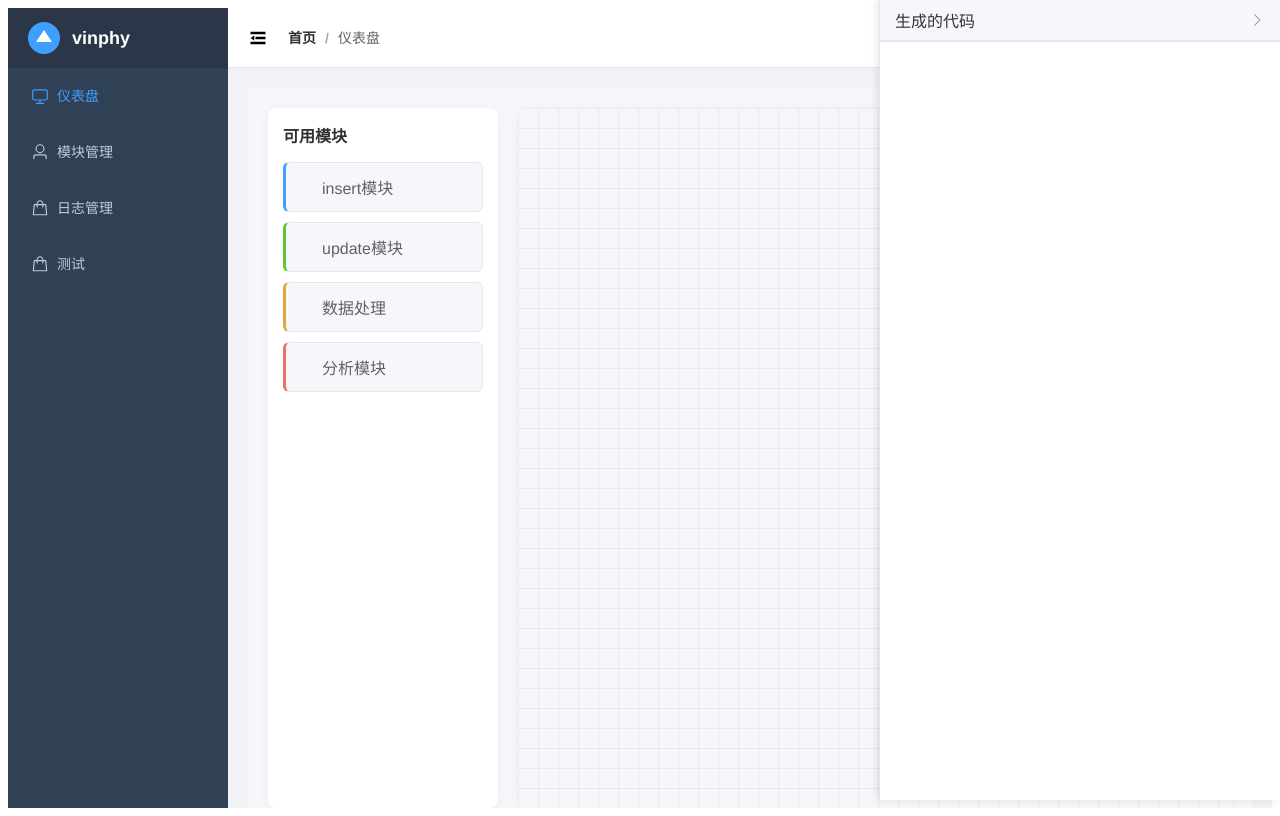
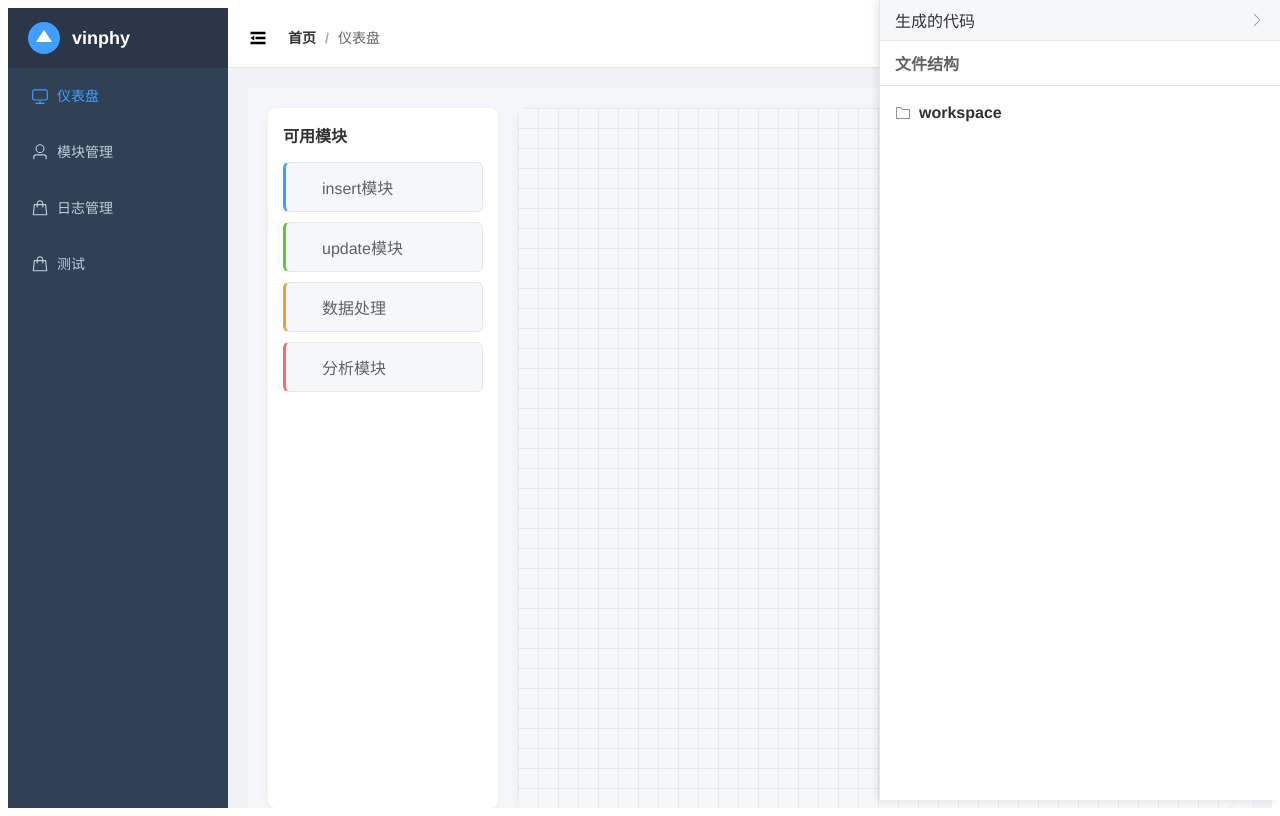
Before and after one commit to vinphy/webproject, a Vue app in the folder frontend/: page /components in a window 1280 px wide. Built offline with nearby package versions, Linux system fonts and the light colour scheme; grey boxes are pictures that could not be loaded.

Commit message:
生成框架代码以树形方式显示

```diff
--- a/frontend/src/views/Components.vue
+++ b/frontend/src/views/Components.vue
@@ -221,18 +221,79 @@
         </el-icon>
       </div>
       <div class="code-panel-content" v-show="!isCodePanelCollapsed">
-        <div class="code-tabs">
-          <div
-            v-for="(file, index) in generatedFiles"
-            :key="index"
-            :class="['code-tab', { active: currentFileIndex === index }]"
-            @click="currentFileIndex = index"
+        <!-- 文件树形结构 -->
+        <div v-if="!currentFile" class="file-tree">
+          <div class="tree-header">
+            <span>文件结构</span>
+          </div>
+          <div class="tree-content">
+            <div class="tree-node">
+              <div class="tree-item workspace">
+                <el-icon><Folder /></el-icon>
+                <span>workspace</span>
+              </div>
+              <div class="tree-children">
+                <div v-for="(module, index) in fileTree" :key="index" class="tree-node">
+                  <div class="tree-item module">
+                    <el-icon
+                      class="expand-icon"
+                      :class="{ 'is-expanded': module.expanded }"
+                      @click="toggleModule(module)"
                     >
-            {{ file.name }}
+                      <ArrowRight />
+                    </el-icon>
+                    <el-icon><Folder /></el-icon>
+                    <span>{{ module.name }}</span>
+                  </div>
+                  <div v-show="module.expanded" class="tree-children">
+                    <!-- src 文件夹 -->
+                    <div class="tree-node">
+                      <div class="tree-item folder">
+                        <el-icon
+                          class="expand-icon"
+                          :class="{ 'is-expanded': module.srcExpanded }"
+                          @click="toggleSrc(module)"
+                        >
+                          <ArrowRight />
+                        </el-icon>
+                        <el-icon><Folder /></el-icon>
+                        <span>src</span>
+                      </div>
+                      <div v-show="module.srcExpanded" class="tree-children">
+                        <div class="tree-item file" @dblclick="openFile(module.files[0])">
+                          <el-icon><Document /></el-icon>
+                          <span>main.c</span>
                         </div>
                       </div>
-        <div class="code-content">
-          <pre><code>{{ currentFileContent }}</code></pre>
+                    </div>
+                    <!-- README.md -->
+                    <div class="tree-item file" @dblclick="openFile(module.files[1])">
+                      <el-icon><Document /></el-icon>
+                      <span>README.md</span>
+                    </div>
+                  </div>
+                </div>
+              </div>
+            </div>
+          </div>
+        </div>
+
+        <!-- 文件内容 -->
+        <div v-else class="file-content">
+          <div class="file-header">
+            <el-button
+              type="text"
+              class="back-button"
+              @click="backToTree"
+            >
+              <el-icon><Back /></el-icon>
+              返回
+            </el-button>
+            <span class="file-name">{{ currentFile.name }}</span>
+          </div>
+          <div class="file-body">
+            <pre><code>{{ currentFile.content }}</code></pre>
+          </div>
         </div>
       </div>
     </div>
@@ -260,7 +321,9 @@ import {
   Monitor,
   Histogram,
   ArrowRight,
-  Document
+  Document,
+  Back,
+  Folder
 } from '@element-plus/icons-vue'
 import { ElMessageBox, ElMessage } from 'element-plus'
 
@@ -348,6 +411,10 @@ const contextMenuVisible = ref(false)
 const contextMenuX = ref(0)
 const contextMenuY = ref(0)
 const contextMenuNode = ref(null)
+
+// 文件树相关
+const fileTree = ref([])
+const currentFile = ref(null)
 
 // 更新连线位置
 const updateConnections = () => {
@@ -754,6 +821,26 @@ const hideContextMenu = () => {
   // contextMenuNode.value = null
 }
 
+// 打开文件
+const openFile = (file) => {
+  currentFile.value = file
+}
+
+// 返回文件树
+const backToTree = () => {
+  currentFile.value = null
+}
+
+// 切换模块展开/折叠
+const toggleModule = (module) => {
+  module.expanded = !module.expanded
+}
+
+// 切换 src 文件夹展开/折叠
+const toggleSrc = (module) => {
+  module.srcExpanded = !module.srcExpanded
+}
+
 // 生成代码
 const handleGenerateCode = async () => {
   console.log('开始生成代码，当前节点:', contextMenuNode.value)
@@ -893,10 +980,15 @@ gcc src/main.c -o ${moduleName}
       createDownloadLink(mainContent, `${moduleName}/src/main.c`)
       createDownloadLink(readmeContent, `${moduleName}/README.md`)
 
-      // 更新代码面板显示
-      generatedFiles.value = [
+      // 更新文件树
+      fileTree.value = [
         {
-          name: 'main.c',
+          name: moduleName,
+          expanded: true,
+          srcExpanded: true,
+          files: [
+            {
+              name: 'src/main.c',
               content: mainContent
             },
             {
@@ -904,8 +996,11 @@ gcc src/main.c -o ${moduleName}
               content: readmeContent
             }
           ]
+        }
+      ]
 
-      currentFileIndex.value = 0
+      // 重置当前文件
+      currentFile.value = null
       isCodePanelCollapsed.value = false
 
       ElMessage.success('代码生成成功，文件已下载')
@@ -915,11 +1010,6 @@ gcc src/main.c -o ${moduleName}
     ElMessage.error('代码生成失败：' + (error.message || '未知错误'))
   }
 }
-
-// 计算当前文件内容
-const currentFileContent = computed(() => {
-  return generatedFiles.value[currentFileIndex.value]?.content || ''
-})
 
 // 监听点击事件，隐藏右键菜单
 onMounted(() => {
@@ -1370,4 +1460,121 @@ h3 {
   font-size: 16px;
   color: #909399;
 }
+
+.file-tree {
+  height: 100%;
+  display: flex;
+  flex-direction: column;
+  background: #ffffff;
+}
+
+.tree-header {
+  padding: 10px 15px;
+  border-bottom: 1px solid #e4e7ed;
+  font-weight: bold;
+  color: #606266;
+}
+
+.tree-content {
+  flex: 1;
+  overflow: auto;
+  padding: 10px 0;
+}
+
+.tree-node {
+  display: flex;
+  flex-direction: column;
+}
+
+.tree-children {
+  padding-left: 20px;
+}
+
+.tree-item {
+  padding: 8px 15px;
+  display: flex;
+  align-items: center;
+  gap: 8px;
+  cursor: pointer;
+  color: #606266;
+}
+
+.tree-item:hover {
+  background: #f5f7fa;
+}
+
+.tree-item .el-icon {
+  color: #909399;
+}
+
+.tree-item.workspace {
+  font-weight: bold;
+  color: #303133;
+}
+
+.tree-item.module {
+  color: #606266;
+}
+
+.tree-item.file {
+  color: #606266;
+}
+
+.expand-icon {
+  transition: transform 0.3s;
+  cursor: pointer;
+}
+
+.expand-icon.is-expanded {
+  transform: rotate(90deg);
+}
+
+.file-content {
+  height: 100%;
+  display: flex;
+  flex-direction: column;
+  background: #ffffff;
+}
+
+.file-header {
+  padding: 10px 15px;
+  border-bottom: 1px solid #e4e7ed;
+  display: flex;
+  align-items: center;
+  gap: 10px;
+}
+
+.back-button {
+  display: flex;
+  align-items: center;
+  gap: 4px;
+  color: #409EFF;
+}
+
+.back-button:hover {
+  color: #66b1ff;
+}
+
+.file-name {
+  color: #606266;
+  font-weight: bold;
+}
+
+.file-body {
+  flex: 1;
+  overflow: auto;
+  padding: 15px;
+}
+
+.file-body pre {
+  margin: 0;
+  font-family: 'Consolas', 'Monaco', monospace;
+  font-size: 14px;
+  line-height: 1.5;
+  color: #333;
+}
+
+.tree-item.folder {
+  color: #606266;
+}
 </style>
```
Also changed, not shown: frontend/src/views/Test.vue (line endings or trailing spaces). Lines whose indentation alone changed are shown as unchanged.
